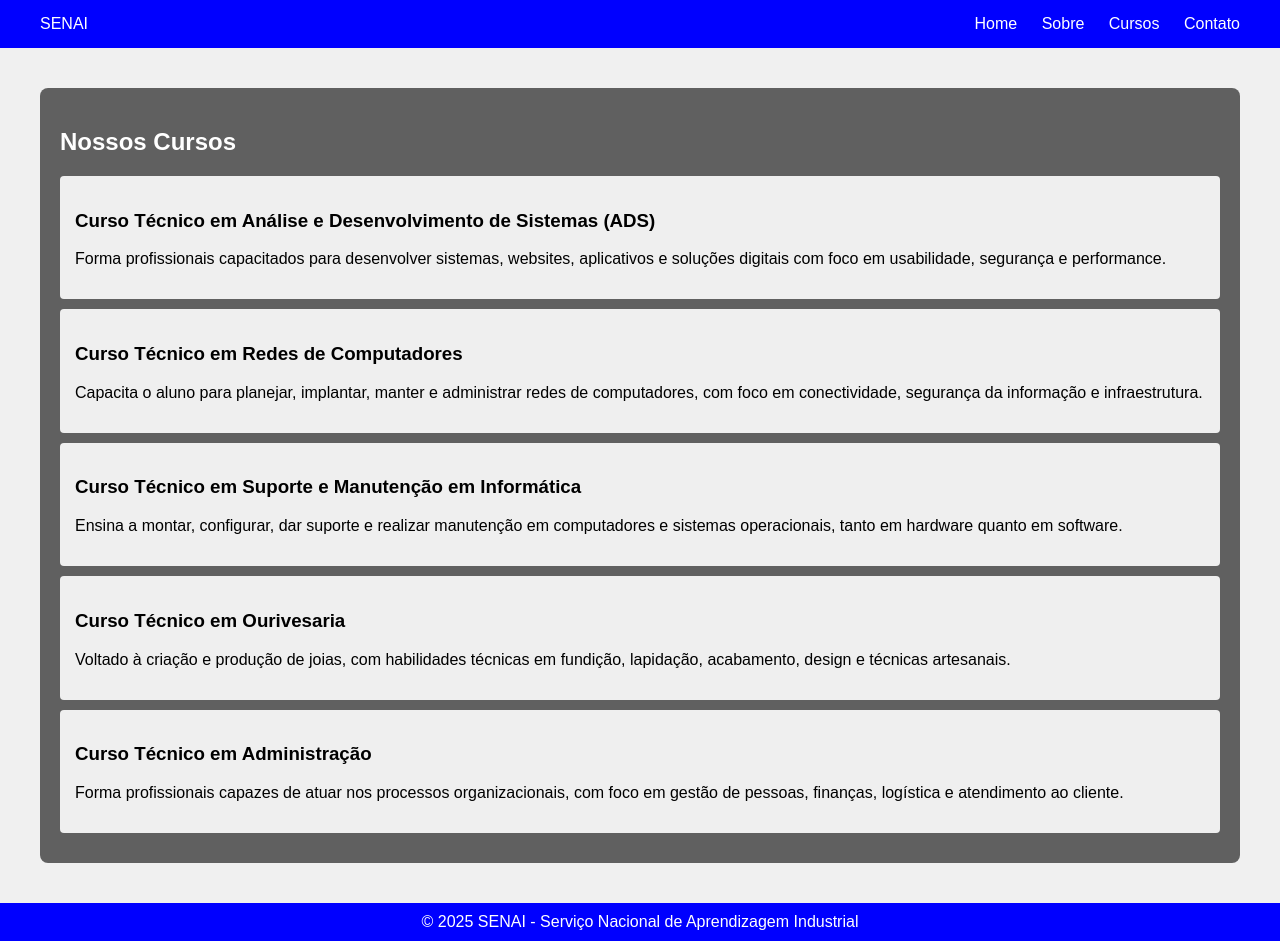
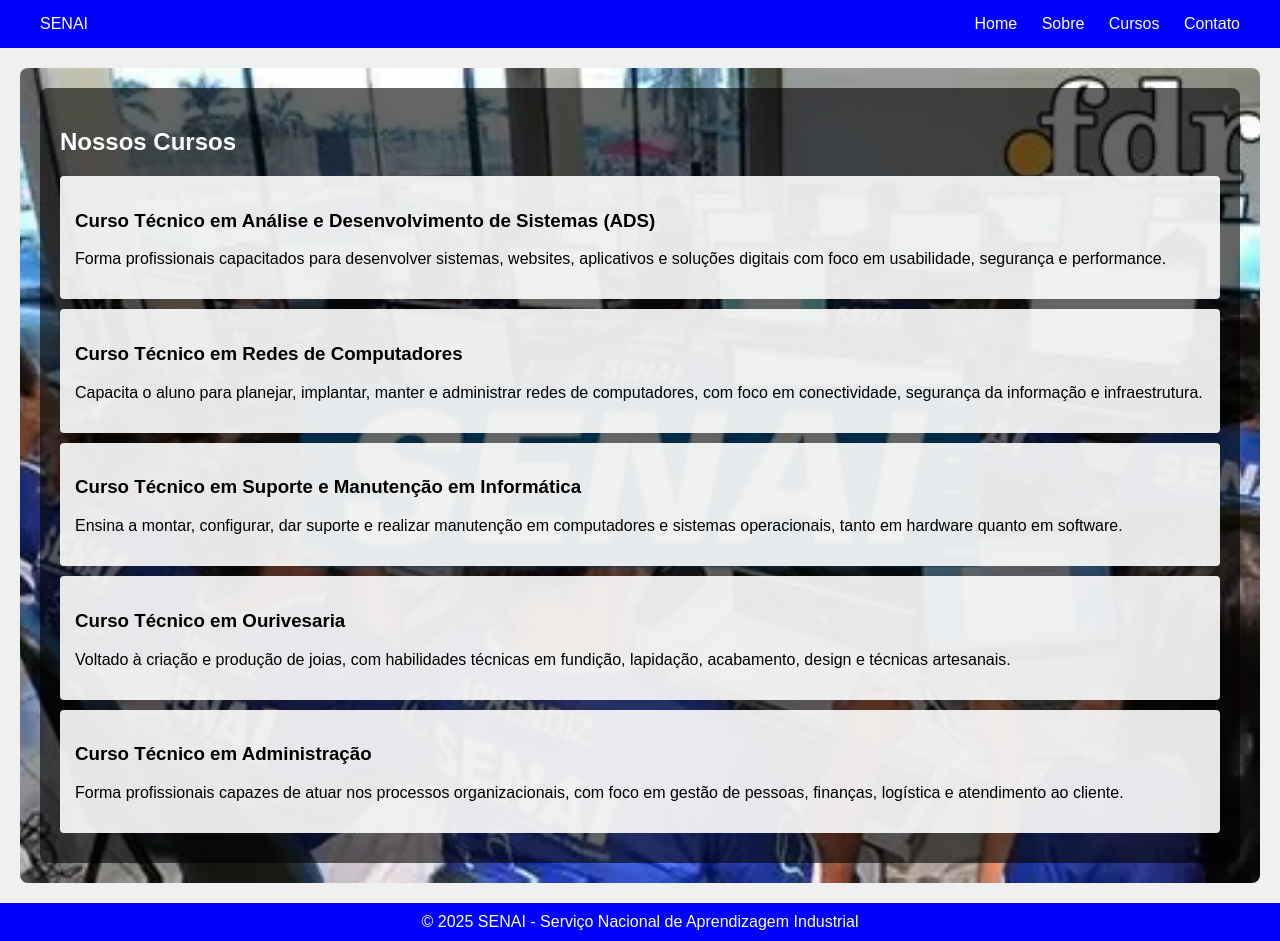
Before and after one commit to CaioLois/Projetos, a plain HTML site: page cursos.html in a window 1280 px wide. Drawn offline with Linux system fonts and the light colour scheme.

Commit message:
Update cursos.html

```diff
--- a/cursos.html
+++ b/cursos.html
@@ -30,7 +30,7 @@
     .container {
       max-width: 1200px;
       margin: 20px auto;
-      background-image: url('images/pessoas.jpg');
+      background-image: url('pessoas.jpg');
       background-size: cover;
       background-position: center;
       border-radius: 8px;
```
